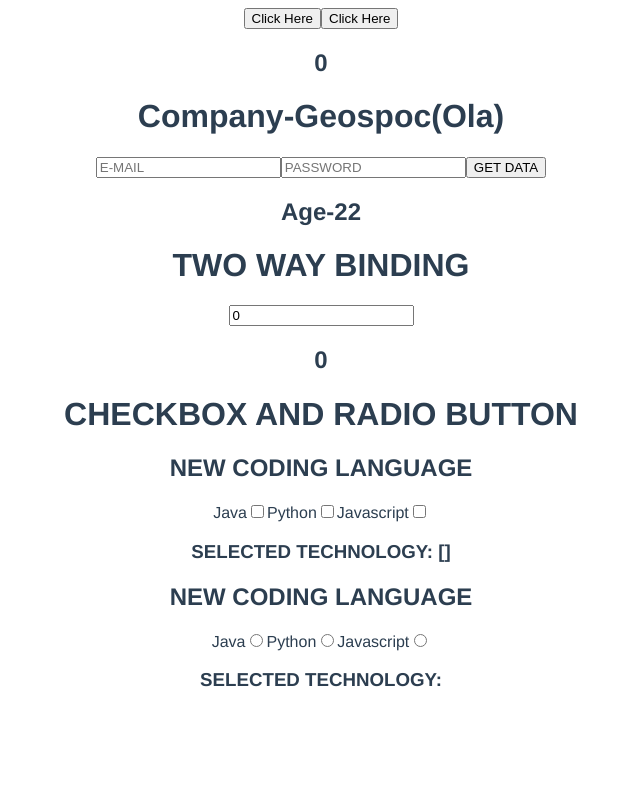
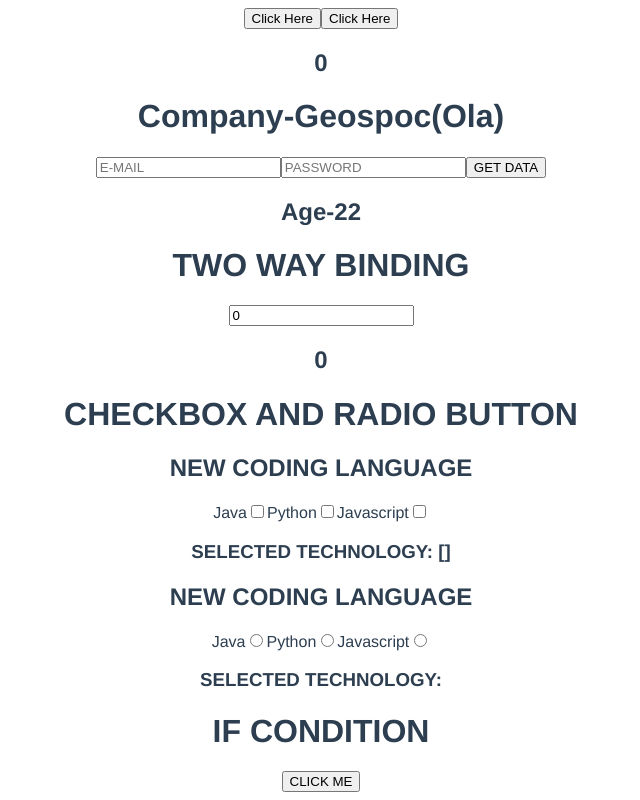
Before and after one commit to arnabbis/bolg, a Vue app: page / in a window 1280 px wide. Shown: the part 324-1124 px from the top of the page, without its empty margins (319-959 px from the left). Before the commit the page ends 1034 px from the top, so only its background shows below. Built offline with nearby package versions, Linux system fonts and the light colour scheme.

Commit message:
If Else statement

```diff
--- a/src/App.vue
+++ b/src/App.vue
@@ -5,6 +5,7 @@
 <MethodKey/>
 <TwoWay/>
 <CheckBox/>
+<IfElse/>
 </template>
 
 <script>
@@ -13,6 +14,7 @@
 import MethodKey from './components/Methods.vue'
 import TwoWay from './components/TwoWayBinding.vue'
 import CheckBox from './components/CheckBox.vue'
+import IfElse from './components/IfElse.vue'
 
 export default {
     name: 'App',
@@ -22,6 +24,7 @@
         MethodKey,
         TwoWay,
         CheckBox,
+        IfElse,
     }
 }
 </script>
--- /dev/null
+++ b/src/components/IfElse.vue
@@ -0,0 +1,18 @@
+<template>
+    <h1 v-if="show">IF CONDITION</h1>
+    <!-- <h1 v-else>ELSE CONDITION </h1> -->
+    <button v-on:click="show=!show">CLICK ME</button>
+</template>
+
+
+
+<script>
+export default{
+    name : "IfElse",
+    data(){
+        return{
+            show:true,
+        }
+    }
+}
+</script>
```
